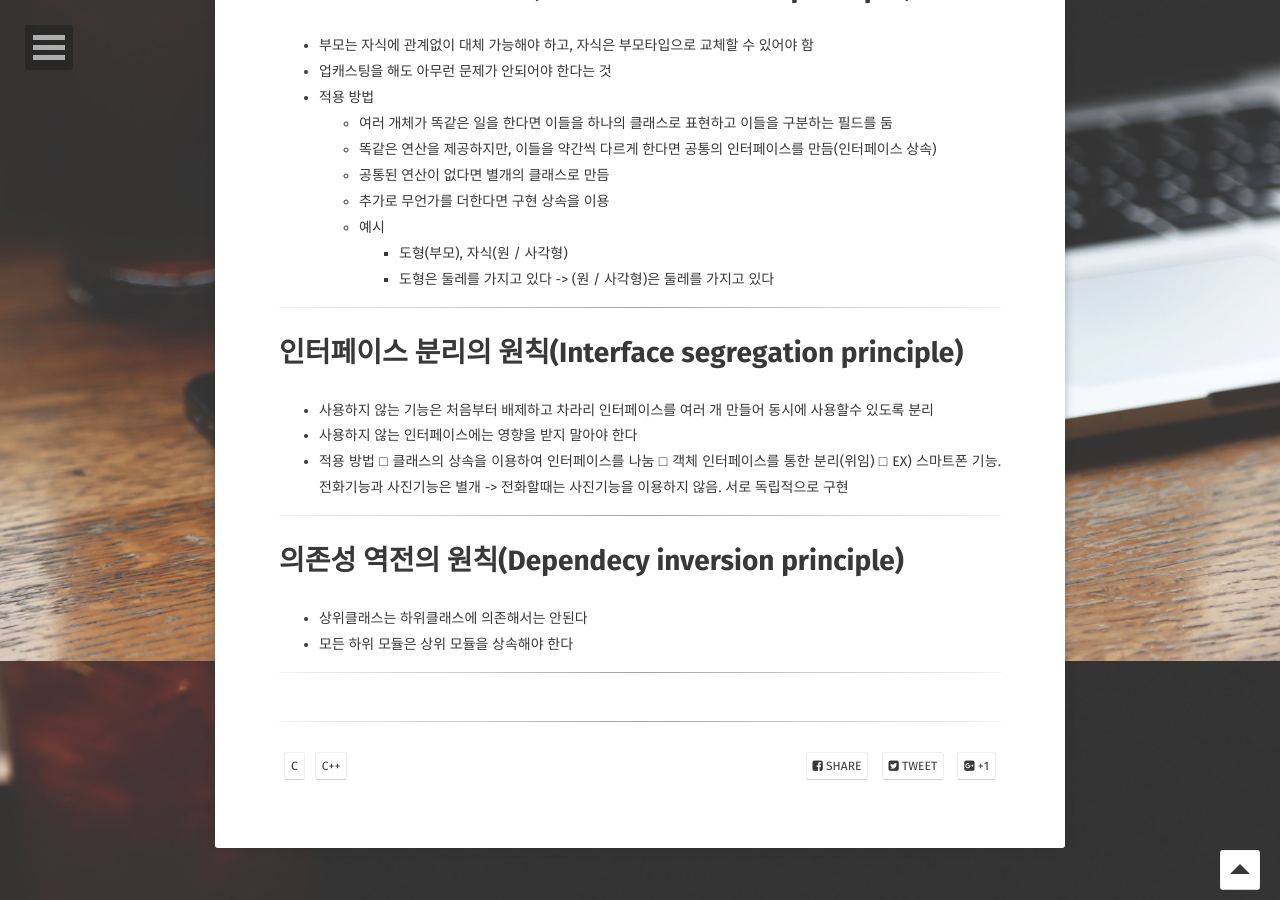
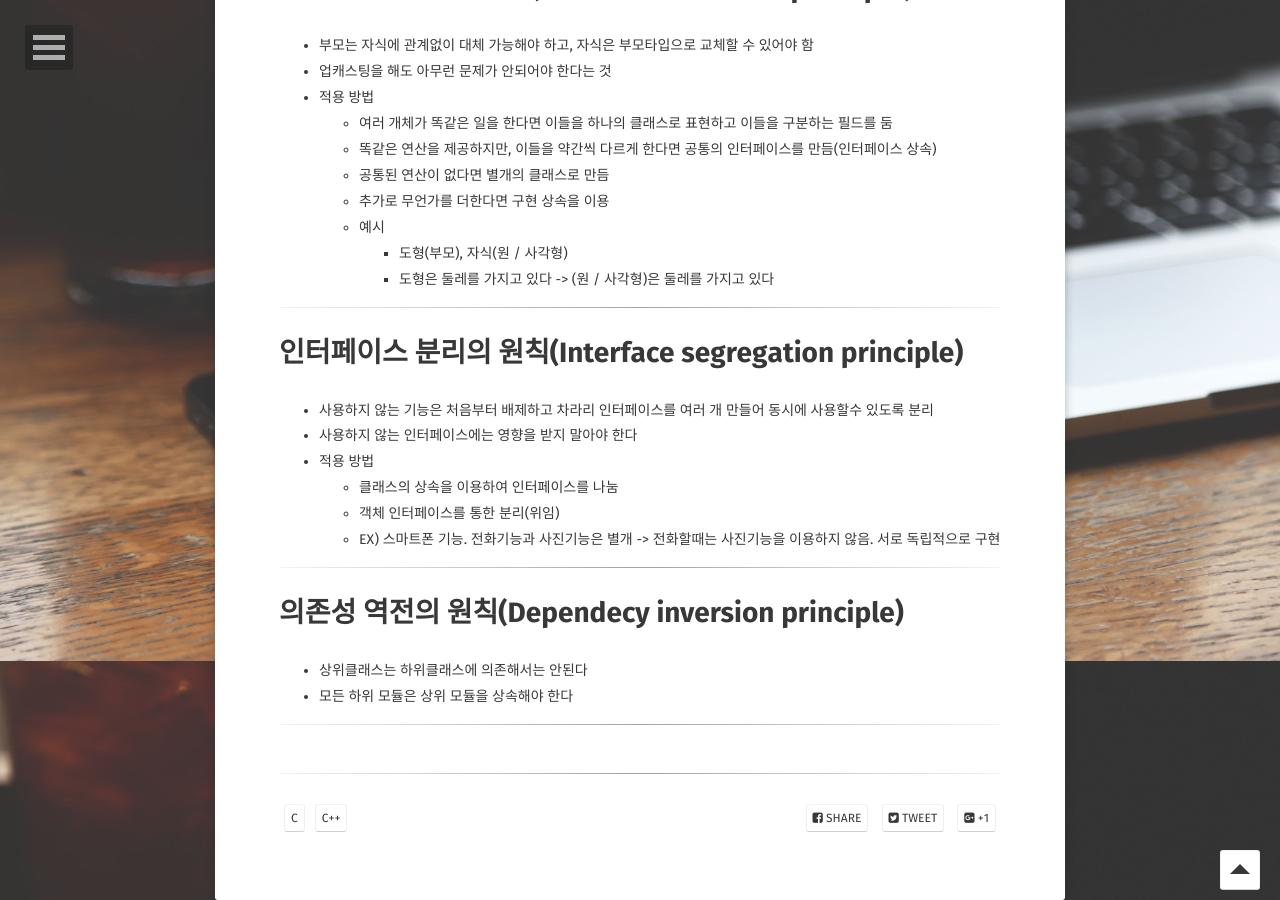
Before and after one commit to CodingGom/CodingGom.github.io, a Jekyll site: the page built from _posts/2018-07-29-STL-SOLID-객체지향-5대원칙.md, in a window 1280 px wide and 900 px high, scrolled down 1139 px. Built offline with Jekyll 4.4.1, drawn with Linux system fonts in a browser that asks for light colours; some web fonts are replaced.

```diff
--- a/_posts/2018-07-29-STL-SOLID-객체지향-5대원칙.md
+++ b/_posts/2018-07-29-STL-SOLID-객체지향-5대원칙.md
@@ -62,9 +62,9 @@ comments: false
   - 사용하지 않는 기능은 처음부터 배제하고 차라리 인터페이스를 여러 개 만들어 동시에 사용할수 있도록 분리
   - 사용하지 않는 인터페이스에는 영향을 받지 말아야 한다
   - 적용 방법
-    □ 클래스의 상속을 이용하여 인터페이스를 나눔
-    □ 객체 인터페이스를 통한 분리(위임)
-    □ EX) 스마트폰 기능. 전화기능과 사진기능은 별개 -> 전화할때는 사진기능을 이용하지 않음. 서로 독립적으로 구현
+    - 클래스의 상속을 이용하여 인터페이스를 나눔
+    - 객체 인터페이스를 통한 분리(위임)
+    - EX) 스마트폰 기능. 전화기능과 사진기능은 별개 -> 전화할때는 사진기능을 이용하지 않음. 서로 독립적으로 구현
 
 ---
 
```
